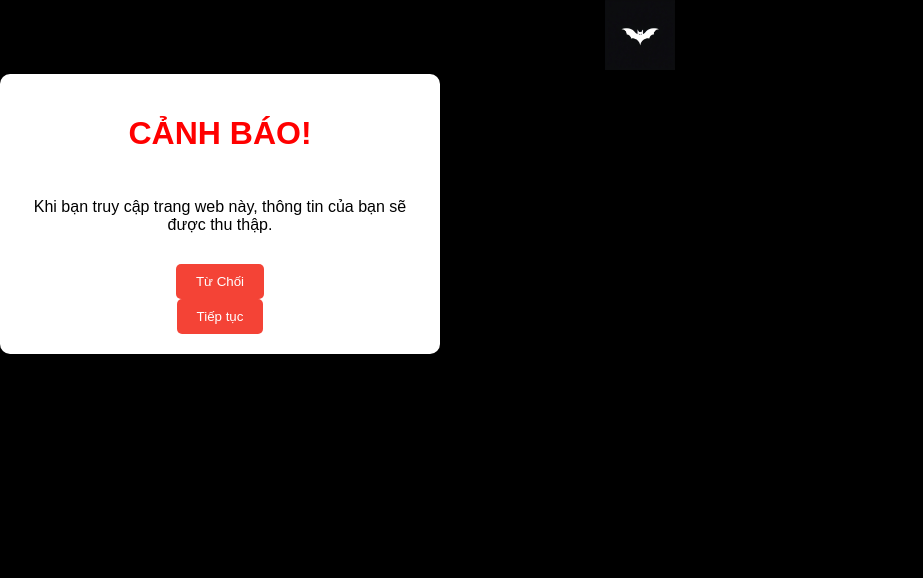
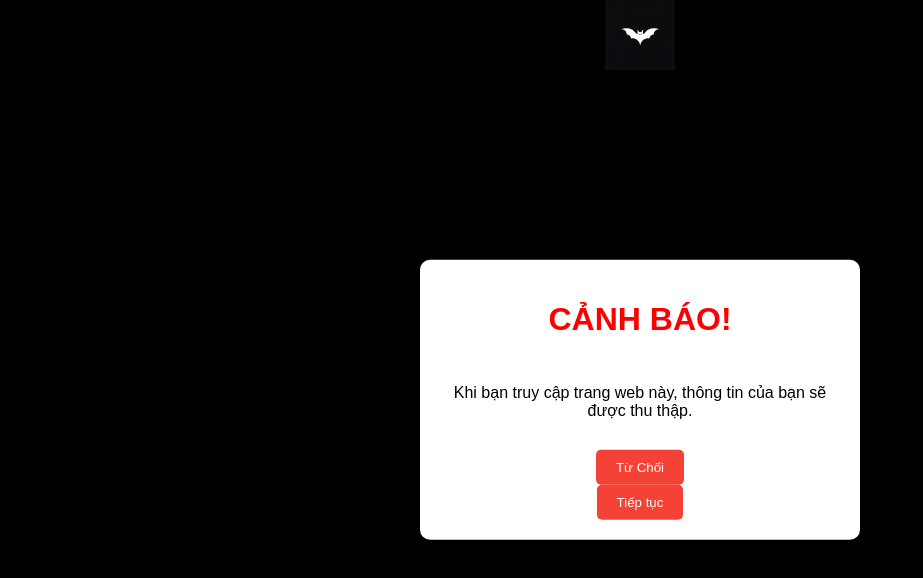
Before and after one commit to Dohungx/ipcheck, a website: page index.html in a window 1280 px wide. Shown: the whole page, without its empty margins (0-923 px from the left). Drawn offline with Linux system fonts and the light colour scheme.

Commit message:
Update style.css

```diff
--- a/style.css
+++ b/style.css
@@ -217,6 +217,10 @@ footer {
     padding: 20px;
     text-align: center;
     animation: fadeIn 0.5s ease-out;
+    position: fixed;
+    top: 50%;
+    left: 50%;
+    transform: translate(-50%, -50%);
 }
 
 .modal-content {
```
